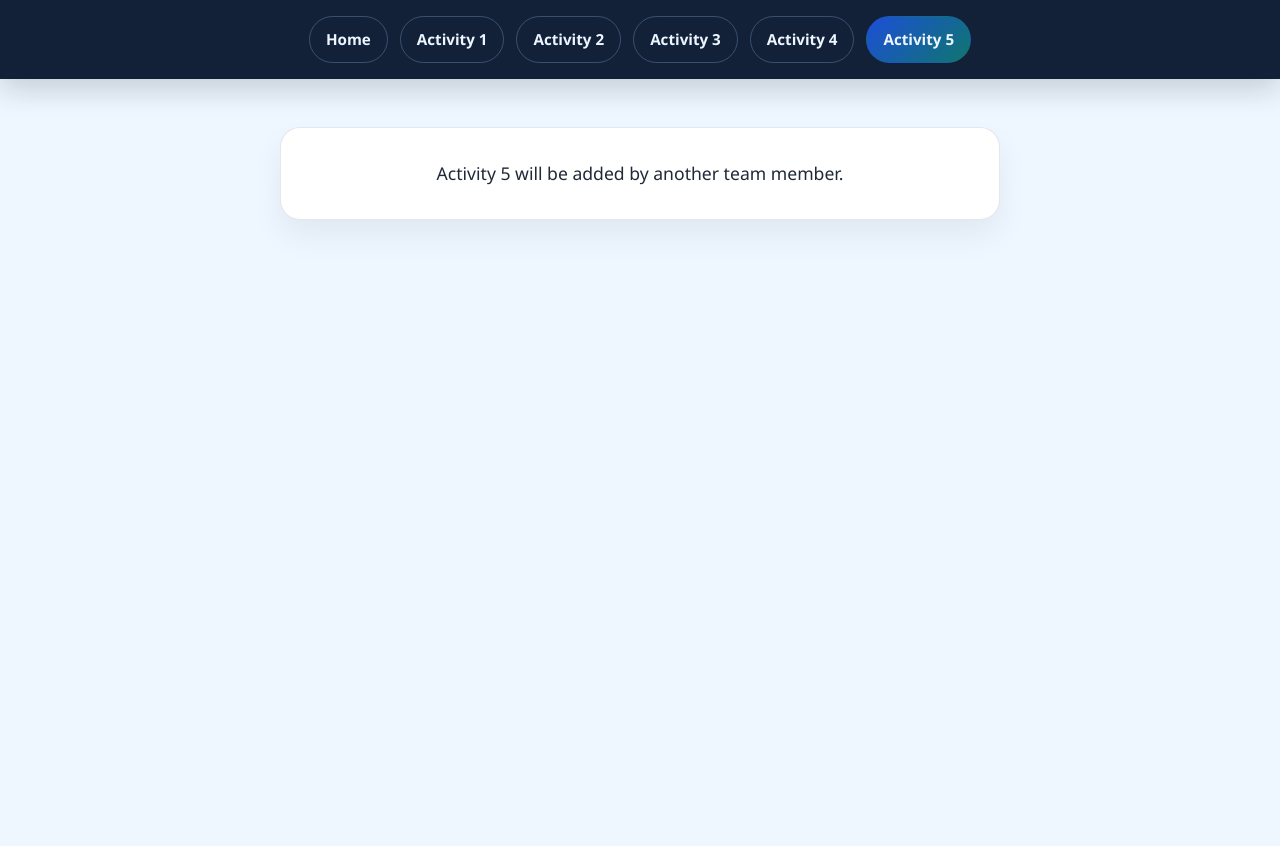
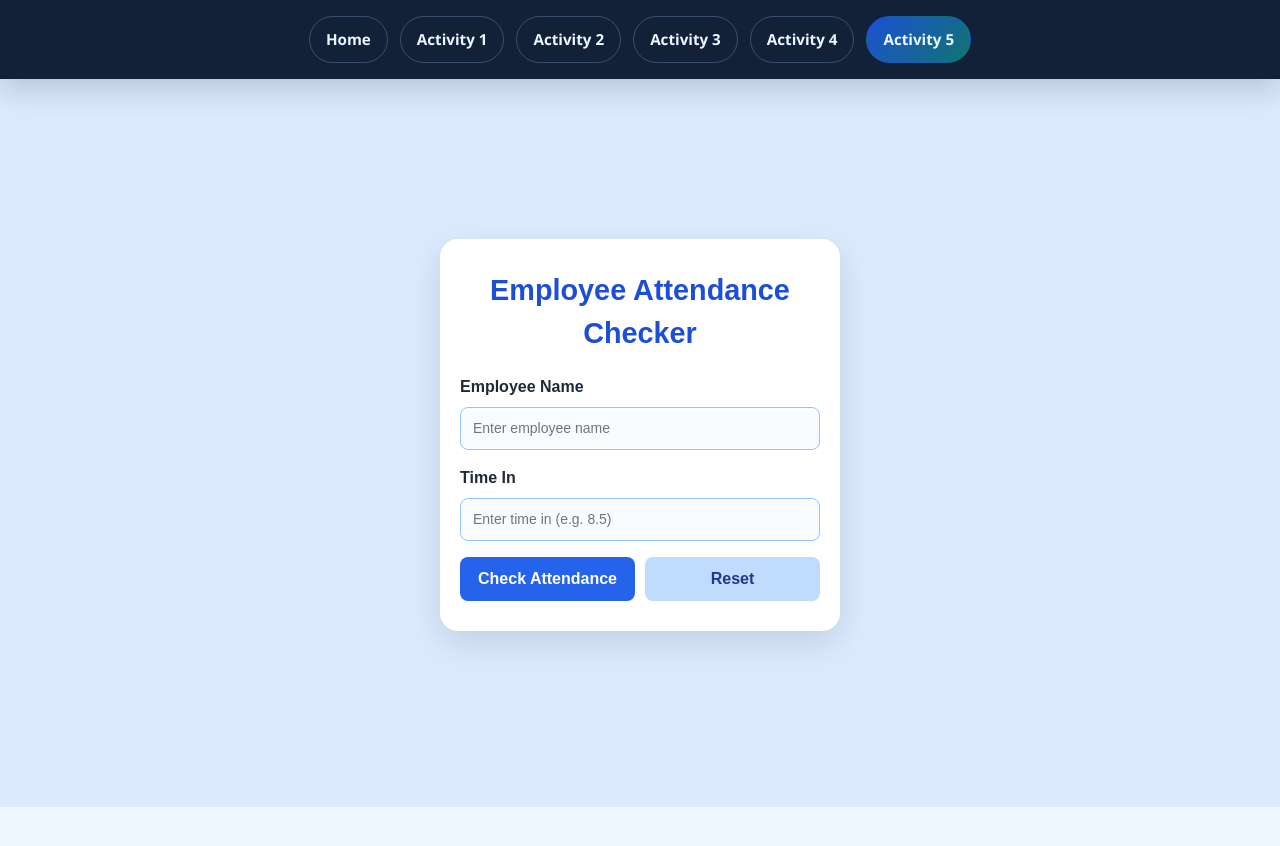
Before and after one commit to Jethro663/matt-repo, a React (Vite) app: page / in a window 1280 px wide. Both pictures are taken after a click on the button "Activity 5". Shown: the top 846 px of the page. After the commit the page ends 807 px from the top, so only its background shows below. Built offline with nearby package versions, Linux system fonts and the light colour scheme.

Commit message:
feat: integrate activity 5 attendance checker

```diff
--- /dev/null
+++ b/src/Activity5.jsx
@@ -0,0 +1,240 @@
+import { useState } from 'react'
+
+function Activity5() {
+  const [employeeName, setEmployeeName] = useState('')
+  const [timeIn, setTimeIn] = useState('')
+  const [status, setStatus] = useState('')
+  const [message, setMessage] = useState('')
+  const [feedback, setFeedback] = useState('')
+
+  const handleCheckAttendance = () => {
+    const trimmedEmployeeName = employeeName.trim()
+    const trimmedTimeIn = timeIn.trim()
+
+    if (!trimmedEmployeeName && !trimmedTimeIn) {
+      setStatus('')
+      setMessage('')
+      setFeedback('Please enter the employee name and time in.')
+      return
+    }
+
+    if (!trimmedEmployeeName) {
+      setStatus('')
+      setMessage('')
+      setFeedback('Please enter the employee name.')
+      return
+    }
+
+    if (!trimmedTimeIn) {
+      setStatus('')
+      setMessage('')
+      setFeedback('Please enter the time in.')
+      return
+    }
+
+    const numericTime = Number(trimmedTimeIn)
+
+    if (!Number.isFinite(numericTime)) {
+      setStatus('')
+      setMessage('')
+      setFeedback('Please enter a valid numeric time.')
+      return
+    }
+
+    setFeedback('')
+
+    if (numericTime <= 8) {
+      setStatus('On Time')
+      setMessage('Good job!')
+    } else if (numericTime <= 9) {
+      setStatus('Late')
+      setMessage('Please be on time tomorrow.')
+    } else {
+      setStatus('Very Late')
+      setMessage('Report to your supervisor.')
+    }
+  }
+
+  const handleReset = () => {
+    setEmployeeName('')
+    setTimeIn('')
+    setStatus('')
+    setMessage('')
+    setFeedback('')
+  }
+
+  return (
+    <div style={styles.page}>
+      <div style={styles.card}>
+        <h2 style={styles.title}>Employee Attendance Checker</h2>
+
+        <div style={styles.fieldGroup}>
+          <label htmlFor="employee-name" style={styles.label}>
+            Employee Name
+          </label>
+          <input
+            id="employee-name"
+            type="text"
+            value={employeeName}
+            onChange={(event) => setEmployeeName(event.target.value)}
+            placeholder="Enter employee name"
+            style={styles.input}
+          />
+        </div>
+
+        <div style={styles.fieldGroup}>
+          <label htmlFor="time-in" style={styles.label}>
+            Time In
+          </label>
+          <input
+            id="time-in"
+            type="number"
+            step="0.1"
+            min="0"
+            value={timeIn}
+            onChange={(event) => setTimeIn(event.target.value)}
+            placeholder="Enter time in (e.g. 8.5)"
+            style={styles.input}
+          />
+        </div>
+
+        <div style={styles.buttons}>
+          <button type="button" style={styles.checkButton} onClick={handleCheckAttendance}>
+            Check Attendance
+          </button>
+
+          <button type="button" style={styles.resetButton} onClick={handleReset}>
+            Reset
+          </button>
+        </div>
+
+        {feedback ? (
+          <div role="status" aria-live="polite" style={styles.feedback}>
+            {feedback}
+          </div>
+        ) : null}
+
+        {status ? (
+          <div style={styles.result} role="status" aria-live="polite">
+            <h3 style={styles.resultTitle}>Attendance Result</h3>
+            <p>
+              <strong>Employee Name:</strong> {employeeName.trim()}
+            </p>
+            <p>
+              <strong>Time In:</strong> {timeIn}
+            </p>
+            <p>
+              <strong>Attendance Status:</strong> {status}
+            </p>
+            <p>
+              <strong>Follow-up message:</strong> {message}
+            </p>
+          </div>
+        ) : null}
+      </div>
+    </div>
+  )
+}
+
+const styles = {
+  page: {
+    display: 'flex',
+    justifyContent: 'center',
+    alignItems: 'center',
+    minHeight: 'calc(100vh - 72px)',
+    padding: '2rem 1rem 3rem',
+    backgroundColor: '#dbeafe',
+    fontFamily: 'Arial, sans-serif',
+  },
+
+  card: {
+    width: '100%',
+    maxWidth: '400px',
+    padding: '30px 20px',
+    backgroundColor: 'white',
+    borderRadius: '18px',
+    boxShadow: '0 12px 32px rgba(15, 23, 42, 0.12)',
+  },
+
+  title: {
+    margin: '0 0 20px',
+    textAlign: 'center',
+    color: '#1d4ed8',
+    fontSize: '1.8rem',
+  },
+
+  fieldGroup: {
+    marginBottom: '16px',
+  },
+
+  label: {
+    display: 'block',
+    marginBottom: '8px',
+    color: '#1f2937',
+    fontWeight: '700',
+  },
+
+  input: {
+    width: '100%',
+    padding: '10px 12px',
+    boxSizing: 'border-box',
+    border: '1px solid #93c5fd',
+    borderRadius: '8px',
+    fontSize: '14px',
+    color: '#0f172a',
+    backgroundColor: '#f8fbff',
+  },
+
+  buttons: {
+    display: 'flex',
+    gap: '10px',
+    marginTop: '8px',
+  },
+
+  checkButton: {
+    flex: 1,
+    padding: '10px',
+    border: 'none',
+    borderRadius: '8px',
+    backgroundColor: '#2563eb',
+    color: 'white',
+    cursor: 'pointer',
+    fontWeight: '700',
+  },
+
+  resetButton: {
+    flex: 1,
+    padding: '10px',
+    border: 'none',
+    borderRadius: '8px',
+    backgroundColor: '#bfdbfe',
+    color: '#1e3a8a',
+    cursor: 'pointer',
+    fontWeight: '700',
+  },
+
+  feedback: {
+    marginTop: '18px',
+    padding: '12px 14px',
+    borderRadius: '8px',
+    backgroundColor: '#fee2e2',
+    border: '1px solid #fca5a5',
+    color: '#991b1b',
+    fontWeight: '600',
+  },
+
+  result: {
+    marginTop: '20px',
+    padding: '16px',
+    backgroundColor: '#eff6ff',
+    borderLeft: '4px solid #2563eb',
+    borderRadius: '8px',
+    color: '#1f2937',
+  },
+
+  resultTitle: {
+    margin: '0 0 8px',
+  },
+}
+
+export default Activity5
--- a/src/App.jsx
+++ b/src/App.jsx
@@ -2,6 +2,7 @@ import { useState } from 'react'
 import Navbar from './components/Navbar'
 import Home from './pages/Home'
 import Login from './pages/Login'
+import Activity5 from './Activity5'
 import './App.css'
 
 function App() {
@@ -28,7 +29,11 @@ function App() {
       return <div className="portal-placeholder">Activity 4 will be added by another team member.</div>
     }
 
-    return <div className="portal-placeholder">Activity 5 will be added by another team member.</div>
+    if (activePage === 'activity5') {
+      return <Activity5 />
+    }
+
+    return null
   }
 
   return (
```
